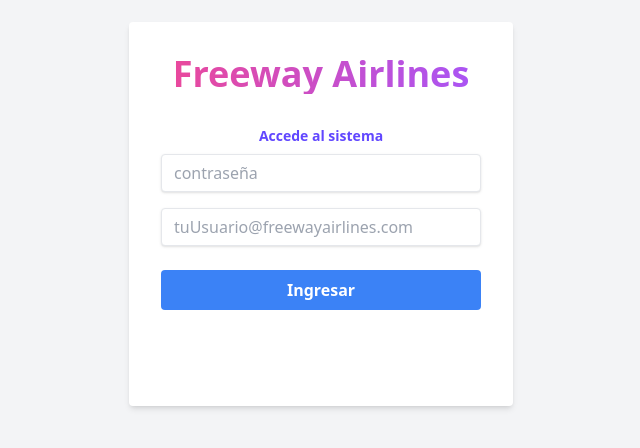
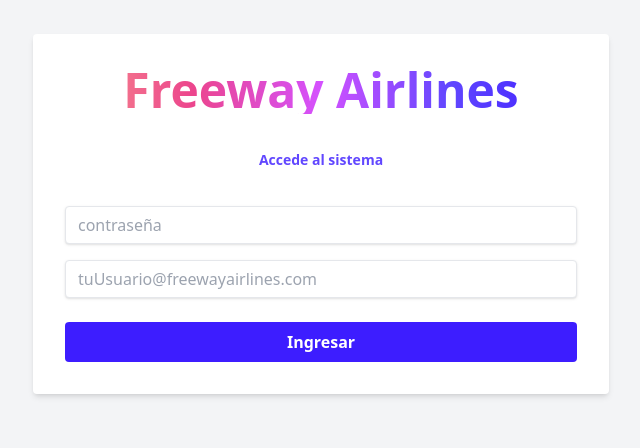
Before and after one commit to Carlos-jim/freeway, a React (Create React App) app: page / in a window 1280 px wide. Shown: the part 186-634 px from the top of the page, without its empty margins (319-959 px from the left). Built offline with nearby package versions, Linux system fonts and the light colour scheme.

Commit message:
Color text

```diff
--- a/package.json
+++ b/package.json
@@ -10,6 +10,7 @@
     "react-dom": "^18.3.1",
     "react-router-dom": "^6.25.1",
     "react-scripts": "5.0.1",
+    "react-toastify": "^10.0.5",
     "web-vitals": "^2.1.4"
   },
   "scripts": {
--- a/src/view/login.js
+++ b/src/view/login.js
@@ -4,13 +4,22 @@
 const Login = () => {
   return (
     <div className="flex items-center justify-center min-h-screen bg-gray-100">
-      <div className="bg-white p-8 rounded shadow-md h-96 w-96">
-        <h1 className="text-4xl font-bold text-center bg-gradient-to-r from-pink-500 to-purple-500 bg-clip-text text-transparent mb-8">
+      <div className="bg-white p-8 rounded shadow-md w-full max-w-xs md:max-w-md lg:max-w-lg xl:max-w-xl">
+        <h1
+          className="text-5xl font-bold text-center bg-clip-text text-transparent mb-9"
+          style={{
+            backgroundImage: 'linear-gradient(to left, #3D1DFF, #6147FF, #D451FF, #EC458D, #F8938C)',
+          }}
+        >
           Freeway Airlines
         </h1>
         <form>
           <div className="mb-4">
-            <label className="block text-gray-800 text-sm font-bold mb-2 text-center" htmlFor="password" style={{ color: '#6147FF' }}>
+            <label
+              className="block text-gray-800 text-sm font-bold mb-2 text-center mb-9"
+              htmlFor="password"
+              style={{ color: '#6147FF' }}
+            >
               Accede al sistema
             </label>
             <input
@@ -30,8 +39,9 @@
           </div>
           <div className="flex items-center justify-center">
             <button
-              className="bg-blue-500 hover:bg-blue-700 text-white font-bold py-2 px-4 rounded focus:outline-none focus:shadow-outline w-80"
+              className="bg-blue-500 hover:bg-blue-700 text-white font-bold py-2 px-4 rounded focus:outline-none focus:shadow-outline w-full"
               type="button"
+              style={{background: '#3D1DFF'}}
             >
               Ingresar
             </button>
```
Also changed, not shown: 1 other file (tests, documents, lock files or other folders).
